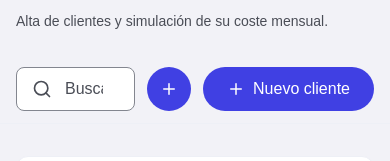
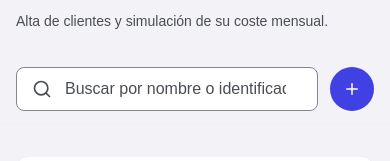
Before and after one commit to marcosAlvarezCalabria/Saas-o-matic, a React (Vite) app in the folder web/: page / in a window 390 px wide. Shown: the part 185-346 px from the top of the page. Built offline with nearby package versions, Linux system fonts and the light colour scheme; no server answers.

Commit message:
fix(web): un solo Nuevo cliente en móvil

```diff
--- a/web/src/components/CustomerToolbar.tsx
+++ b/web/src/components/CustomerToolbar.tsx
@@ -41,13 +41,11 @@ export function CustomerToolbar({
           size="icon"
           onClick={onNewCustomer}
         />
-        <Button
-          className="hidden md:inline-flex"
-          icon={Plus}
-          onClick={onNewCustomer}
-        >
-          Nuevo cliente
-        </Button>
+        <div className="hidden md:block">
+          <Button icon={Plus} onClick={onNewCustomer}>
+            Nuevo cliente
+          </Button>
+        </div>
       </div>
     </div>
   );
```
